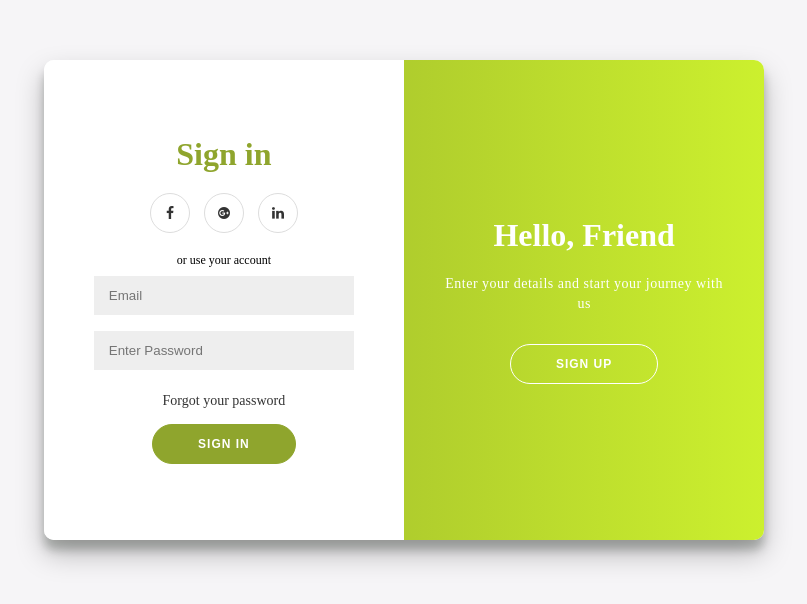
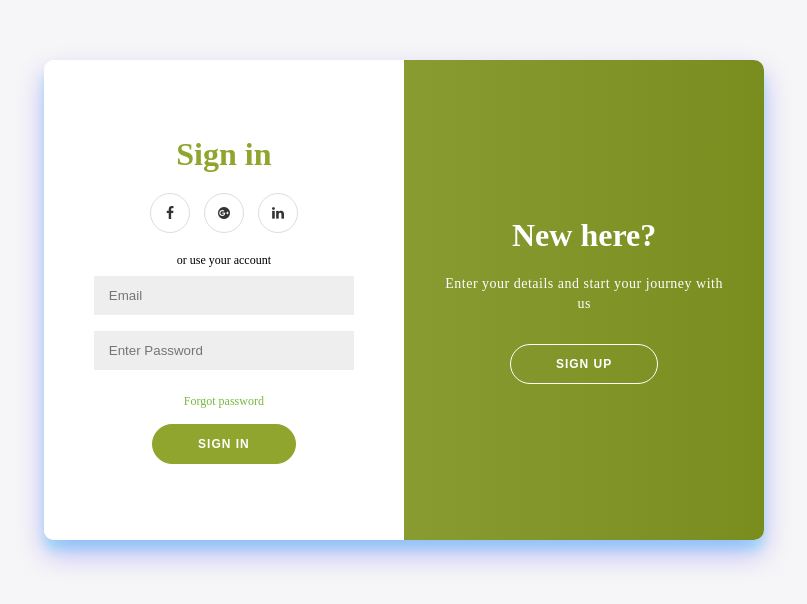
Before and after one commit to seyi-js/CSS_PROJECTS, a plain HTML site: page public3/index.html in a window 1280 px wide. Shown: the part 108-712 px from the top of the page, without its empty margins (236-1043 px from the left). Drawn offline with Linux system fonts and the light colour scheme; files whose address does not match are found by name.

Commit message:
Added more designs

```diff
--- a/public3/index.css
+++ b/public3/index.css
@@ -37,6 +37,10 @@ p{
 
 span{
     font-size: 12px;
+}
+a.password > span {
+    color:rgb(119, 184, 66);
+
 }
 
 a{
@@ -98,14 +102,14 @@ input{
 }
 
 input:focus{
-    box-shadow: 0 14px 28px rgba(0, 0, 0, 0.25), 0 10px 10px rgba(0, 20, 0, 0.22);
+    box-shadow: 0 14px 28px rgba(0, 0, 255, 0.25), 0 10px 10px rgba(0, 255, 249, 0.22);
 
 }
 
 .wrapper{
     background: #fff;
     border-radius: 10px;
-    box-shadow: 0 14px 28px rgba(0, 0, 0, 0.25), 0 10px 10px rgba(0, 20, 0, 0.22);
+    box-shadow: 0 14px 28px rgba(0, 0, 255, 0.25), 0 10px 10px rgba(0, 255, 249, 0.22);
     position: relative;
     overflow: hidden;
     width:57%;
@@ -207,7 +211,7 @@ input:focus{
     display: none;
 }
 
-@media screen and (min-width: 1124px){
+@media screen and (min-width: 2124px){
     .wrapper.right-panel-active .sign-in-wrapper{
         transform: translateY(100%);
 
@@ -244,6 +248,8 @@ input:focus{
     .sign > span {
         color:rgb(119, 184, 66);
     }
+
+
 
     .wrapper.right-panel-active .sign-up-wrapper {
         transform: translateX(0);
@@ -285,7 +291,7 @@ input:focus{
 .overlay{
     background: #FF416C;
     background: -webkit-linear-gradient(to right, rgb(136, 161, 45), rgb(167, 190, 62));
-    background: linear-gradient(to right, rgb(147, 170, 44), rgb(204, 240, 46));
+    background: linear-gradient(to right, rgb(151, 170, 69), rgb(121, 141, 31));
     background-repeat: no-repeat;
     background-size: cover;
     background-position: 0 0;
@@ -352,5 +358,5 @@ input:focus{
 }
 
 .social-wrapper a:hover{
-    box-shadow: 0 14px 28px rgba(0, 0, 0, 0.25), 0 10px 10px rgba(0, 20, 0, 0.22);
+    box-shadow: 0 14px 28px rgba(0, 0, 255, 0.25), 0 10px 10px rgba(0, 255, 249, 0.22);
 }
--- a/public3/index.html
+++ b/public3/index.html
@@ -43,7 +43,7 @@
 
                 <input type="email" placeholder="Email"/>
                 <input type="password" placeholder="Enter Password"/>
-                <a>Forgot your password</a>
+                <a class="password"><span >Forgot password </span></a>
 
                 <button  >Sign In</button>
                 <a id="sign-In" class="sign">Don't have an account?<span >Sign-up<span></a>
@@ -52,14 +52,14 @@
         <div class="overlay-wrapper">
             <div class="overlay">
                 <div class="overlay-left overlay-panel">
-                    <h1>Welcome Back</h1>
+                    <h1>A member?</h1>
                     <p>
                         To continue please sign-in with your details
                     </p>
                     <button class="ghost" id="signIn">Sign In</button>
                 </div>
                 <div class="overlay-right overlay-panel">
-                    <h1>Hello, Friend</h1>
+                    <h1>New here?</h1>
                     <p>
                         Enter your details and start your journey with us
                     </p>
```
